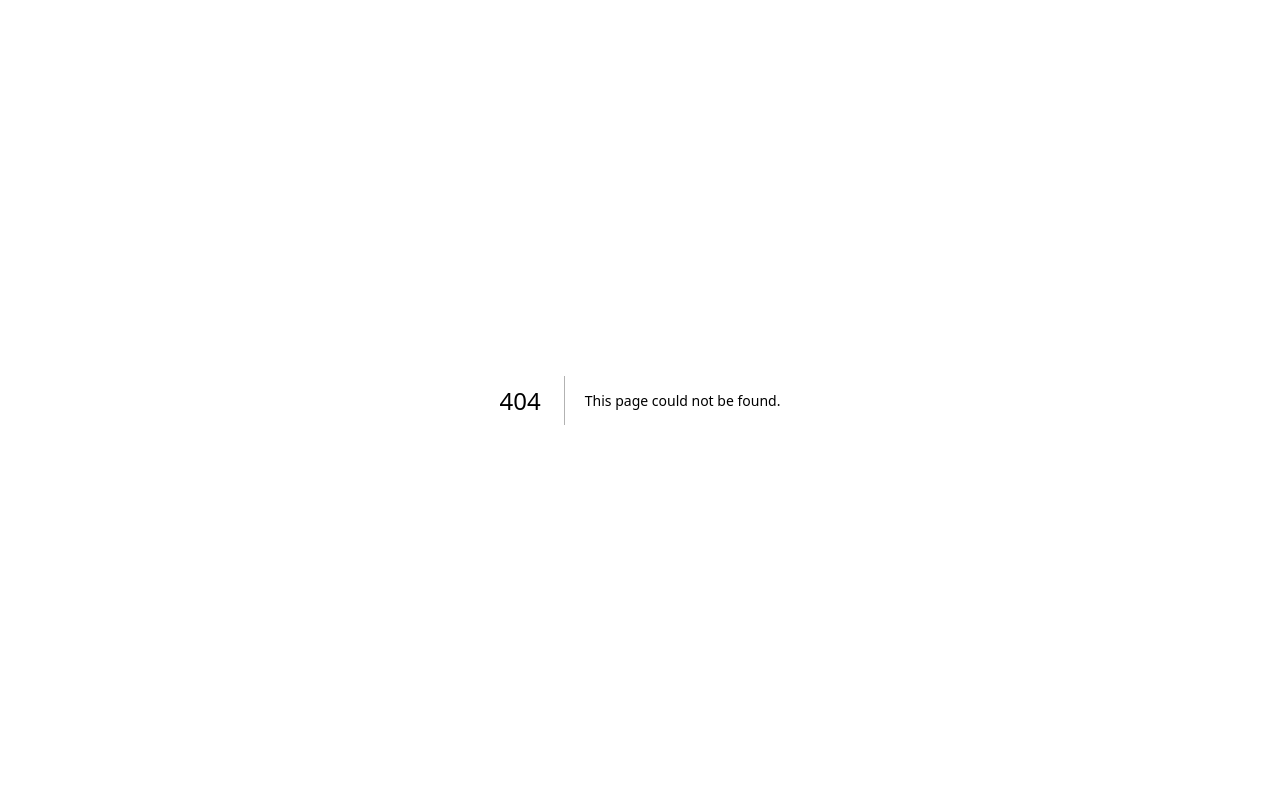
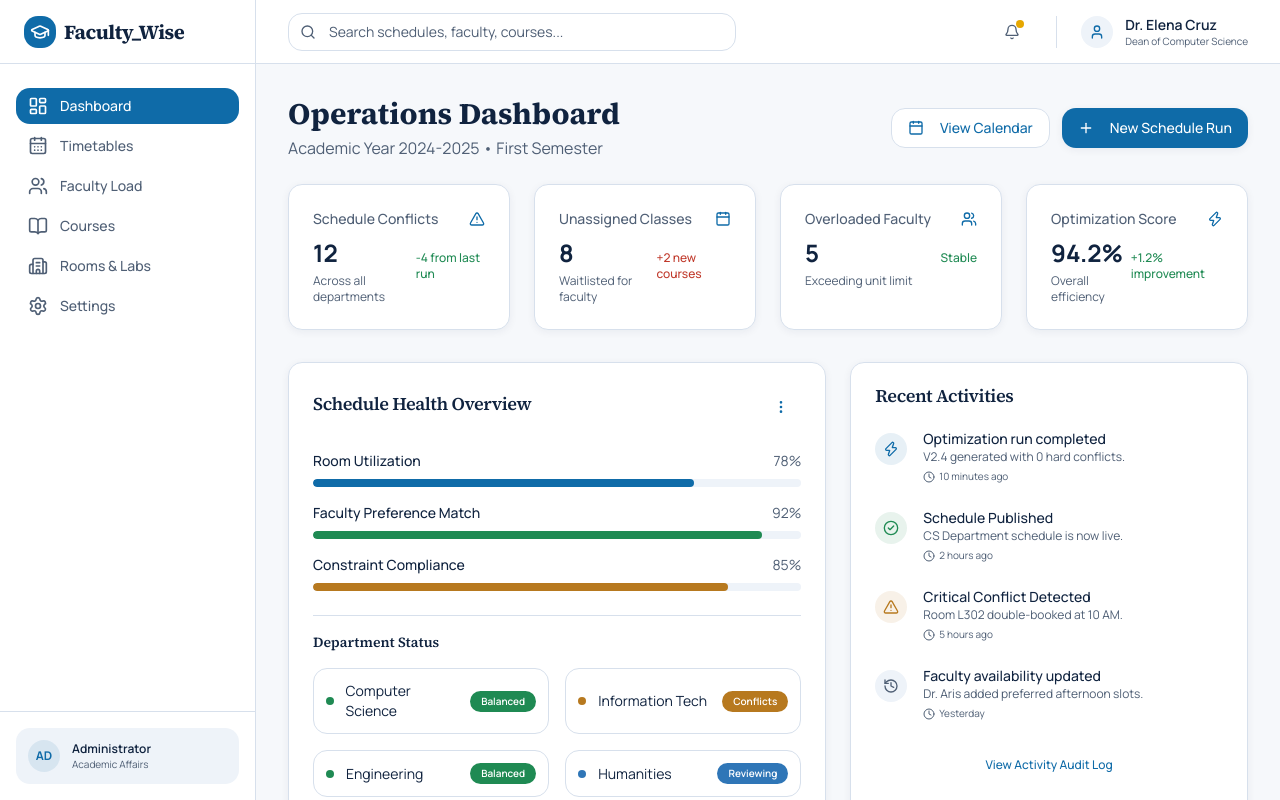
Before and after one commit to WenDEVLIFE/faculti_wise, a Next.js app: page /dashboard in a window 1280 px wide. Before the commit this address had no page. Built offline with nearby package versions, Linux system fonts and the light colour scheme.

Commit message:
feat: implement dashboard layout and operations overview page with updated typography fonts

```diff
--- /dev/null
+++ b/app/(dashboard)/dashboard/page.tsx
@@ -0,0 +1,209 @@
+import * as React from "react";
+import {
+  AlertTriangle,
+  Calendar,
+  Users,
+  Zap,
+  CheckCircle2,
+  Clock,
+  History,
+  MoreVertical,
+  Plus
+} from "lucide-react";
+import { StatTile } from "@/components/ui/StatTile";
+import { Card, CardHeader, CardTitle, CardContent } from "@/components/ui/Card";
+import { Button } from "@/components/ui/Button";
+import { Badge } from "@/components/ui/Badge";
+
+export default function AdminDashboard() {
+  return (
+    <div className="space-y-8">
+      {/* Hero / KPI Section */}
+      <div>
+        <div className="flex items-center justify-between mb-6">
+          <div>
+            <h1 className="text-3xl font-bold text-text font-source-serif">Operations Dashboard</h1>
+            <p className="text-text-muted mt-1">Academic Year 2024-2025 • First Semester</p>
+          </div>
+          <div className="flex gap-3">
+            <Button variant="secondary">
+              <Calendar className="h-4 w-4 mr-2" />
+              View Calendar
+            </Button>
+            <Button>
+              <Plus className="h-4 w-4 mr-2" />
+              New Schedule Run
+            </Button>
+          </div>
+        </div>
+
+        <div className="grid gap-6 md:grid-cols-2 lg:grid-cols-4">
+          <StatTile
+            title="Schedule Conflicts"
+            value="12"
+            icon={AlertTriangle}
+            description="Across all departments"
+            trend={{ value: "-4 from last run", positive: true }}
+          />
+          <StatTile
+            title="Unassigned Classes"
+            value="8"
+            icon={Calendar}
+            description="Waitlisted for faculty"
+            trend={{ value: "+2 new courses", positive: false }}
+          />
+          <StatTile
+            title="Overloaded Faculty"
+            value="5"
+            icon={Users}
+            description="Exceeding unit limit"
+            trend={{ value: "Stable", positive: true }}
+          />
+          <StatTile
+            title="Optimization Score"
+            value="94.2%"
+            icon={Zap}
+            description="Overall efficiency"
+            trend={{ value: "+1.2% improvement", positive: true }}
+          />
+        </div>
+      </div>
+
+      {/* Main Grid Section */}
+      <div className="grid gap-6 lg:grid-cols-7">
+        {/* Schedule Health Overview */}
+        <Card className="lg:col-span-4">
+          <CardHeader className="flex flex-row items-center justify-between">
+            <CardTitle>Schedule Health Overview</CardTitle>
+            <Button variant="ghost" size="icon">
+              <MoreVertical className="h-4 w-4" />
+            </Button>
+          </CardHeader>
+          <CardContent className="space-y-6">
+            <div className="space-y-4">
+              <div className="space-y-2">
+                <div className="flex items-center justify-between text-sm">
+                  <span className="font-medium">Room Utilization</span>
+                  <span className="text-text-muted">78%</span>
+                </div>
+                <div className="h-2 w-full rounded-full bg-surface-alt overflow-hidden">
+                  <div className="h-full bg-primary rounded-full" style={{ width: '78%' }}></div>
+                </div>
+              </div>
+              <div className="space-y-2">
+                <div className="flex items-center justify-between text-sm">
+                  <span className="font-medium">Faculty Preference Match</span>
+                  <span className="text-text-muted">92%</span>
+                </div>
+                <div className="h-2 w-full rounded-full bg-surface-alt overflow-hidden">
+                  <div className="h-full bg-success rounded-full" style={{ width: '92%' }}></div>
+                </div>
+              </div>
+              <div className="space-y-2">
+                <div className="flex items-center justify-between text-sm">
+                  <span className="font-medium">Constraint Compliance</span>
+                  <span className="text-text-muted">85%</span>
+                </div>
+                <div className="h-2 w-full rounded-full bg-surface-alt overflow-hidden">
+                  <div className="h-full bg-warning rounded-full" style={{ width: '85%' }}></div>
+                </div>
+              </div>
+            </div>
+
+            <div className="pt-4 border-t border-border mt-6">
+              <h4 className="text-sm font-semibold mb-4 font-manrope">Department Status</h4>
+              <div className="grid grid-cols-2 gap-4">
+                <div className="flex items-center gap-3 p-3 rounded-md border border-border bg-surface">
+                  <div className="h-2 w-2 rounded-full bg-success"></div>
+                  <span className="text-sm">Computer Science</span>
+                  <Badge variant="success" className="ml-auto text-[10px]">Balanced</Badge>
+                </div>
+                <div className="flex items-center gap-3 p-3 rounded-md border border-border bg-surface">
+                  <div className="h-2 w-2 rounded-full bg-warning"></div>
+                  <span className="text-sm">Information Tech</span>
+                  <Badge variant="warning" className="ml-auto text-[10px]">Conflicts</Badge>
+                </div>
+                <div className="flex items-center gap-3 p-3 rounded-md border border-border bg-surface">
+                  <div className="h-2 w-2 rounded-full bg-success"></div>
+                  <span className="text-sm">Engineering</span>
+                  <Badge variant="success" className="ml-auto text-[10px]">Balanced</Badge>
+                </div>
+                <div className="flex items-center gap-3 p-3 rounded-md border border-border bg-surface">
+                  <div className="h-2 w-2 rounded-full bg-info"></div>
+                  <span className="text-sm">Humanities</span>
+                  <Badge variant="info" className="ml-auto text-[10px]">Reviewing</Badge>
+                </div>
+              </div>
+            </div>
+          </CardContent>
+        </Card>
+
+        {/* Recent Activities */}
+        <Card className="lg:col-span-3">
+          <CardHeader>
+            <CardTitle>Recent Activities</CardTitle>
+          </CardHeader>
+          <CardContent>
+            <div className="space-y-6">
+              <div className="flex gap-4">
+                <div className="mt-1 h-8 w-8 shrink-0 rounded-full bg-primary/10 flex items-center justify-center">
+                  <Zap className="h-4 w-4 text-primary" />
+                </div>
+                <div>
+                  <p className="text-sm font-medium">Optimization run completed</p>
+                  <p className="text-xs text-text-muted">V2.4 generated with 0 hard conflicts.</p>
+                  <p className="text-[10px] text-text-muted mt-1 flex items-center gap-1">
+                    <Clock className="h-3 w-3" />
+                    10 minutes ago
+                  </p>
+                </div>
+              </div>
+              <div className="flex gap-4">
+                <div className="mt-1 h-8 w-8 shrink-0 rounded-full bg-success/10 flex items-center justify-center">
+                  <CheckCircle2 className="h-4 w-4 text-success" />
+                </div>
+                <div>
+                  <p className="text-sm font-medium">Schedule Published</p>
+                  <p className="text-xs text-text-muted">CS Department schedule is now live.</p>
+                  <p className="text-[10px] text-text-muted mt-1 flex items-center gap-1">
+                    <Clock className="h-3 w-3" />
+                    2 hours ago
+                  </p>
+                </div>
+              </div>
+              <div className="flex gap-4">
+                <div className="mt-1 h-8 w-8 shrink-0 rounded-full bg-warning/10 flex items-center justify-center">
+                  <AlertTriangle className="h-4 w-4 text-warning" />
+                </div>
+                <div>
+                  <p className="text-sm font-medium">Critical Conflict Detected</p>
+                  <p className="text-xs text-text-muted">Room L302 double-booked at 10 AM.</p>
+                  <p className="text-[10px] text-text-muted mt-1 flex items-center gap-1">
+                    <Clock className="h-3 w-3" />
+                    5 hours ago
+                  </p>
+                </div>
+              </div>
+              <div className="flex gap-4">
+                <div className="mt-1 h-8 w-8 shrink-0 rounded-full bg-surface-alt flex items-center justify-center">
+                  <History className="h-4 w-4 text-text-muted" />
+                </div>
+                <div>
+                  <p className="text-sm font-medium">Faculty availability updated</p>
+                  <p className="text-xs text-text-muted">Dr. Aris added preferred afternoon slots.</p>
+                  <p className="text-[10px] text-text-muted mt-1 flex items-center gap-1">
+                    <Clock className="h-3 w-3" />
+                    Yesterday
+                  </p>
+                </div>
+              </div>
+            </div>
+            <Button variant="ghost" className="w-full mt-6 text-primary text-xs">
+              View Activity Audit Log
+            </Button>
+          </CardContent>
+        </Card>
+      </div>
+    </div>
+  );
+}
--- /dev/null
+++ b/app/(dashboard)/layout.tsx
@@ -0,0 +1,9 @@
+import { AppShell } from "@/components/layout/AppShell";
+
+export default function DashboardLayout({
+  children,
+}: {
+  children: React.ReactNode;
+}) {
+  return <AppShell>{children}</AppShell>;
+}
--- a/app/layout.tsx
+++ b/app/layout.tsx
@@ -1,14 +1,14 @@
 import type { Metadata } from "next";
-import { Geist, Geist_Mono } from "next/font/google";
+import { Manrope, Source_Serif_4 } from "next/font/google";
 import "./globals.css";
 
-const geistSans = Geist({
-  variable: "--font-geist-sans",
+const manrope = Manrope({
+  variable: "--font-manrope",
   subsets: ["latin"],
 });
 
-const geistMono = Geist_Mono({
-  variable: "--font-geist-mono",
+const sourceSerif = Source_Serif_4({
+  variable: "--font-source-serif",
   subsets: ["latin"],
 });
 
@@ -25,7 +25,7 @@ export default function RootLayout({
   return (
     <html
       lang="en"
-      className={`${geistSans.variable} ${geistMono.variable} h-full antialiased`}
+      className={`${manrope.variable} ${sourceSerif.variable} h-full antialiased`}
     >
       <body className="min-h-full flex flex-col">{children}</body>
     </html>
```
